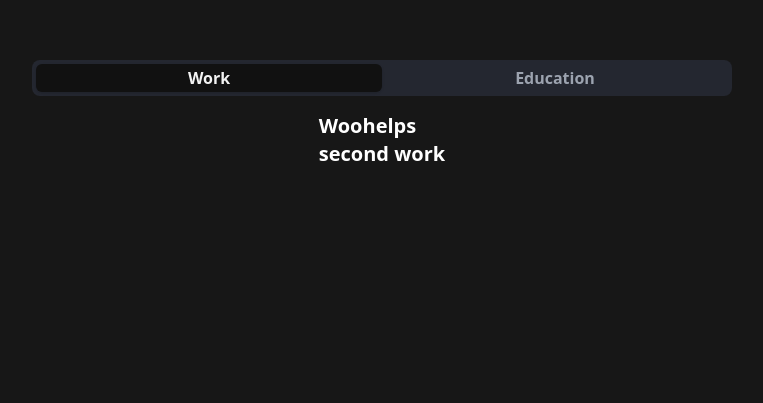
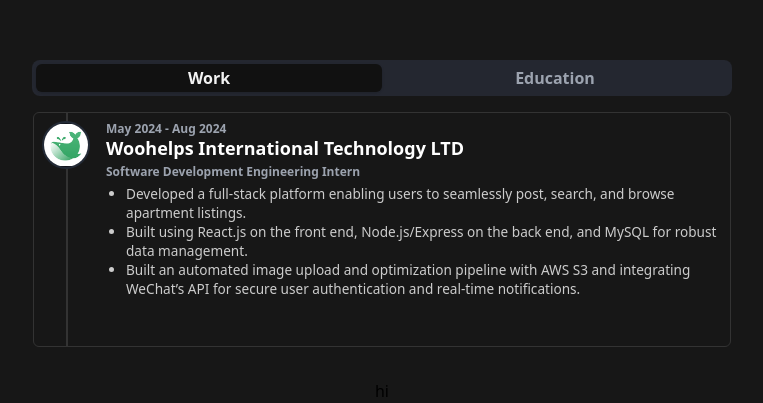
Before and after one commit to elijahzhao24/elijahzhao24.github.io, a React (Vite) app: page / in a window 1280 px wide. Shown: the part 1700-2103 px from the top of the page, without its empty margins (258-1021 px from the left). Before the commit the page ends 1868 px from the top, so only its background shows below. Built offline with nearby package versions, Linux system fonts and the light colour scheme.

Commit message:
finished expeirence sections

```diff
--- a/src/components/Experience.jsx
+++ b/src/components/Experience.jsx
@@ -1,6 +1,8 @@
 import React, { useState } from 'react';
 import UBCLogo from '../assets/UBClogo.png'
+import WoohelpLogo from '../assets/WoohelpLogo.png'
 import ExperienceItem from './ExperienceItem';
+
 
 
 const Experience = () => {
@@ -27,37 +29,54 @@
         {activeTab === 'work' && <WorkPanel />}
         {activeTab === 'education' && <EducationPanel />}
       </div>
+      <div className="pt-8">
+        hi
+      </div>
     </div>
   );
 };
 
 function WorkPanel() {
   return (
-    <div className='text-white text-xl font-semibold'>
-
-      <h2>Woohelps</h2>
-      <p>second work</p>
+    <div className="relative border rounded-md border-[#333333] p-2">
+      {/* Vertical line */}
+      <div
+        className="absolute top-0 bottom-0 left-[6vw] lg:left-[32px] md:left-[32px] sm:left-[5vw]"
+        style={{
+          width: '1.5px',
+          background: '#333333',
+          zIndex: 0,
+        }}
+      />
+      <div className="text-white text-xl font-semibold relative z-10">
+        <ExperienceItem
+          image={WoohelpLogo}
+          name="Woohelps International Technology LTD"
+          date="May 2024 - Aug 2024"
+          position="Software Development Engineering Intern"
+          description={[
+            "Developed a full‑stack platform enabling users to seamlessly post, search, and browse apartment listings.",
+            "Built using React.js on the front end, Node.js/Express on the back end, and MySQL for robust data management.",
+            "Built an automated image upload and optimization pipeline with AWS S3 and integrating WeChat’s API for secure user authentication and real‑time notifications."
+          ]}
+        />
+      </div>
     </div>
   );
 }
 
 function EducationPanel() {
   return (
-    <div className='text-white text-xl font-semibold'>
-      <ExperienceItem
-        image={UBCLogo}
-        name="UBC"
-        date="sep 2024 - present"
-        position="BSc computer science"
-        description="bacherlor in computer science"
-      />
-      <ExperienceItem
-        image={UBCLogo}
-        name="UBC"
-        date="sep 2024 - present"
-        position="BSc computer science"
-        description="bacherlor in computer science"
-      />
+    <div className=' border rounded-md border-[#333333] p-2'>
+      <div className='text-white text-xl font-semibold'>
+        <ExperienceItem
+          image={UBCLogo}
+          name="University of British Columbia"
+          date="Sep 2024 - present"
+          position="B.Sc. Computer Science; Minor in Mathematics (4.0 GPA)"
+          description={["Related Coursework: Relational Databases (CPSC 304), DSA (CPSC 221), Computer Systems (CPSC 213), Software Construction and Design (CPSC 310)"]}
+        />
+      </div>
     </div>
   );
 }
--- a/src/components/ExperienceItem.jsx
+++ b/src/components/ExperienceItem.jsx
@@ -10,19 +10,29 @@
  */
 const ExperienceItem = ({ image, name, date, position, description }) => {
   return (
-    <div className="flex items-start gap-4 mb-10">
+    <div className="flex items-start gap-4 mb-10 lg:w-[680px] md:w-[680px] w-[78vw]">
       {/* Timeline dot and line */}
       <div className="flex flex-col items-center">
-        <div className="w-14 h-14 rounded-full bg-[#10131a] flex items-center justify-center border-2 border-[#232a36] overflow-hidden">
-          <img src={image} alt={name} className="w-10 h-10 object-contain" />
+        <div className="w-12 h-12 rounded-full bg-[#10131a] flex items-center justify-center border-2 border-[#232a36] overflow-hidden">
+          <img src={image} alt={name} className="w-12 h-12 object-contain" />
         </div>
       </div>
       {/* Content */}
       <div>
-        <div className="text-sm text-gray-400 mb-1">{date}</div>
-        <div className="text-xl font-bold text-white leading-tight">{name}</div>
-        <div className="text-md text-gray-400 mb-2">{position}</div>
-        <div className="text-gray-200 text-[1rem] whitespace-pre-line">{description}</div>
+        <div className="text-xs text-gray-400 mb">{date}</div>
+        <div className="text-lg font-bold text-white leading-tight mb-1">{name}</div>
+        <div className="text-xs text-gray-400 mb-1 ">{position}</div>
+        <div className="text-[#cccccc] text-[0.85rem] font-normal leading-[1.4]">
+          {Array.isArray(description) ? (
+            <ul className="list-disc pl-5">
+              {description.map((item, idx) => (
+                <li key={idx}>{item}</li>
+              ))}
+            </ul>
+          ) : (
+            <span>{description}</span>
+          )}
+        </div>
       </div>
     </div>
   );
```
Also changed, not shown: src/assets/WoohelpLogo.png (added).
